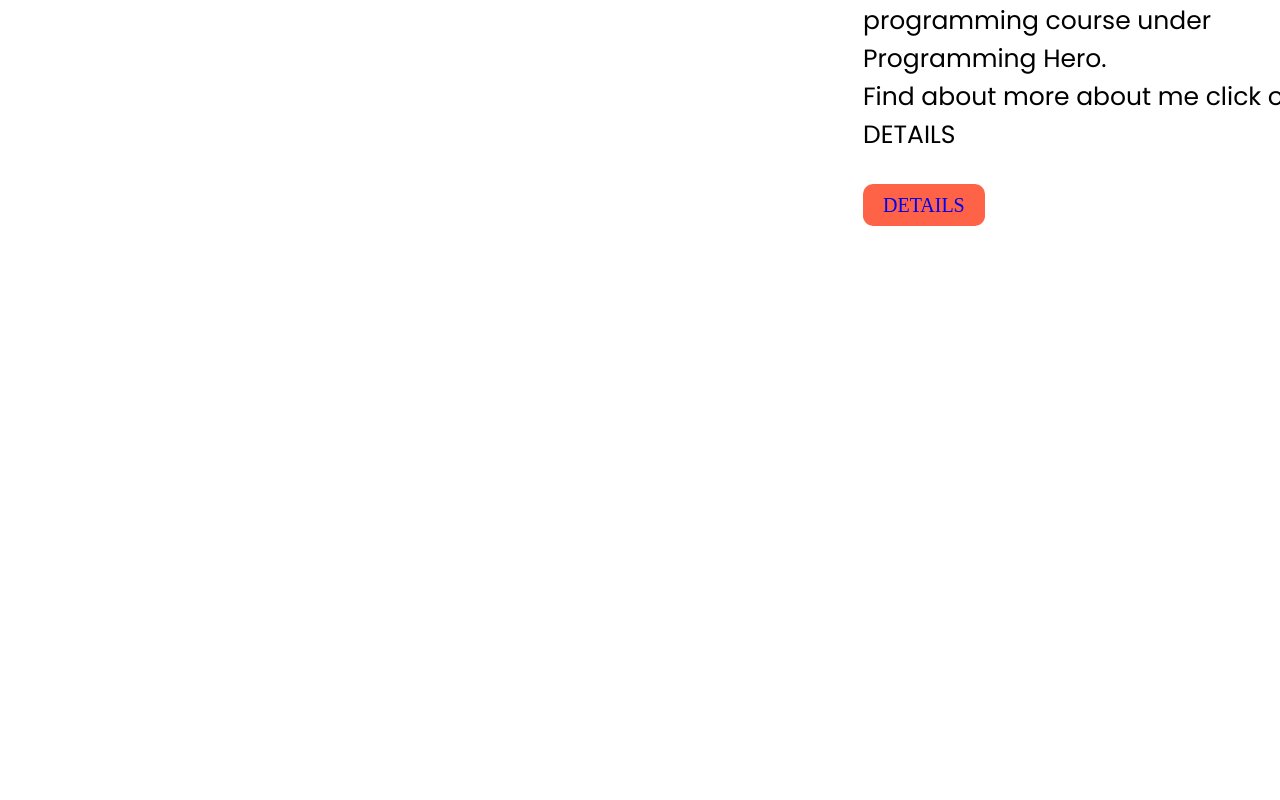
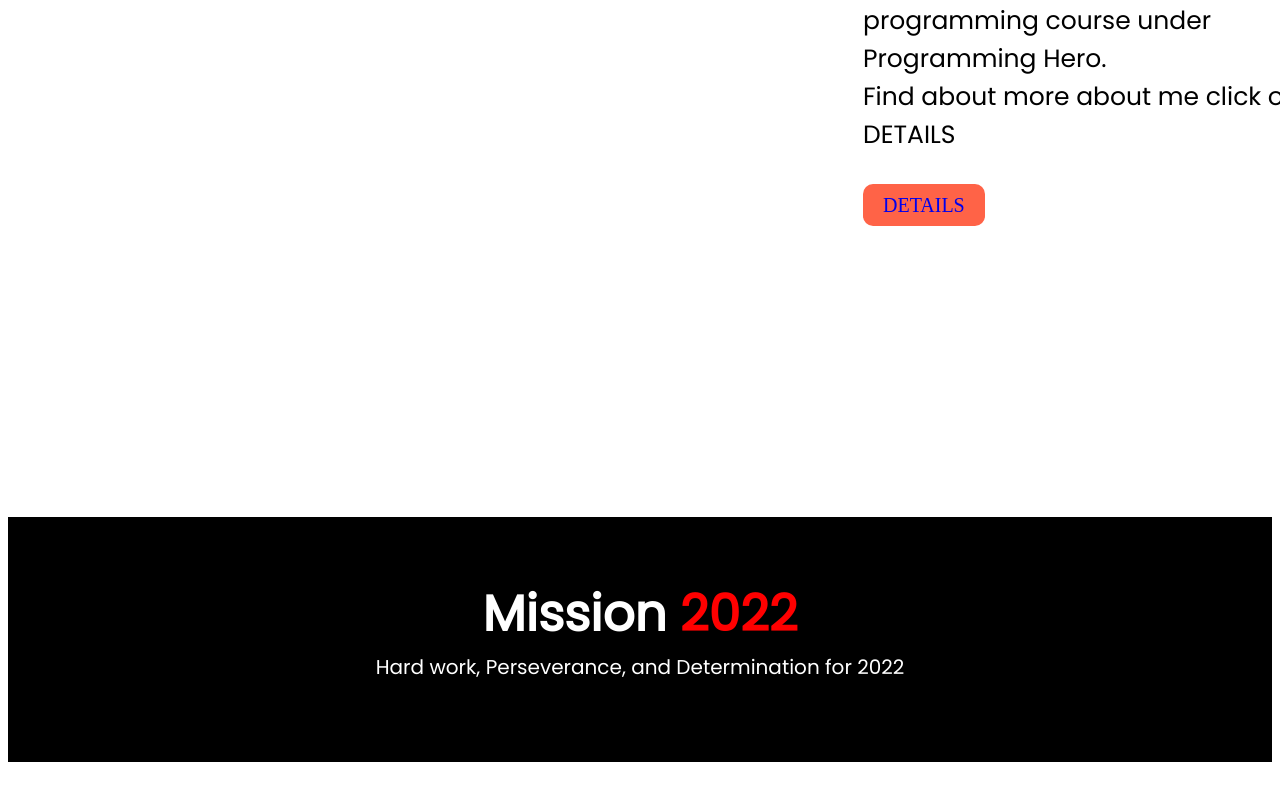
Before and after one commit to hamimhossain1/my-2022-mission, a plain HTML site: page index.html in a window 1280 px wide. Shown: the part 5371-6171 px from the top of the page. Before the commit the page ends 5788 px from the top, so only its background shows below. Drawn offline with Linux system fonts and the light colour scheme.

Commit message:
mission-22-9

```diff
--- a/index.html
+++ b/index.html
@@ -106,6 +106,17 @@
 
 
 
+<footer id="footer">
+    <div class="footer-22">
+        <h2>Mission <span>2022</span></h2>
+        <p>Hard work, Perseverance, and Determination for 2022</p>
+    </div>
+</footer>
+
+
+
+
+
 
     </section>
 
--- a/style.css
+++ b/style.css
@@ -221,3 +221,29 @@ h1,h2,h3,h4,h5,h6,span,p{
     background-color: tomato;
     border-radius: 10px;
 }
+
+
+
+
+
+
+#footer{
+    text-align: center;
+    margin-top: 300px;
+    background-color: black;
+    padding-bottom: 80px;
+    padding-top: 60px;
+
+
+}
+.footer-22 span{
+    color: red;
+}
+.footer-22 h2{
+    font-size: 50px;
+    color: white;
+}
+.footer-22 p{
+    font-size: 20px;
+    color: white;
+}
```
